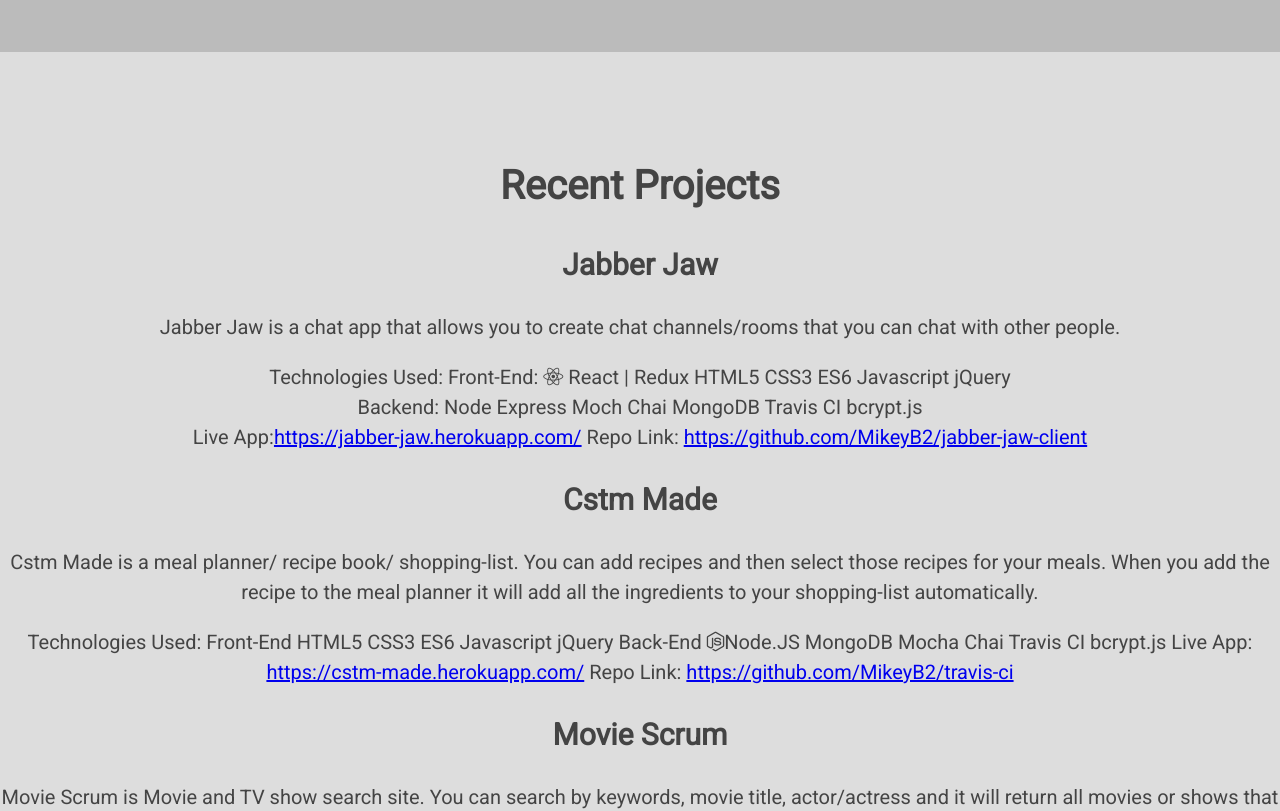
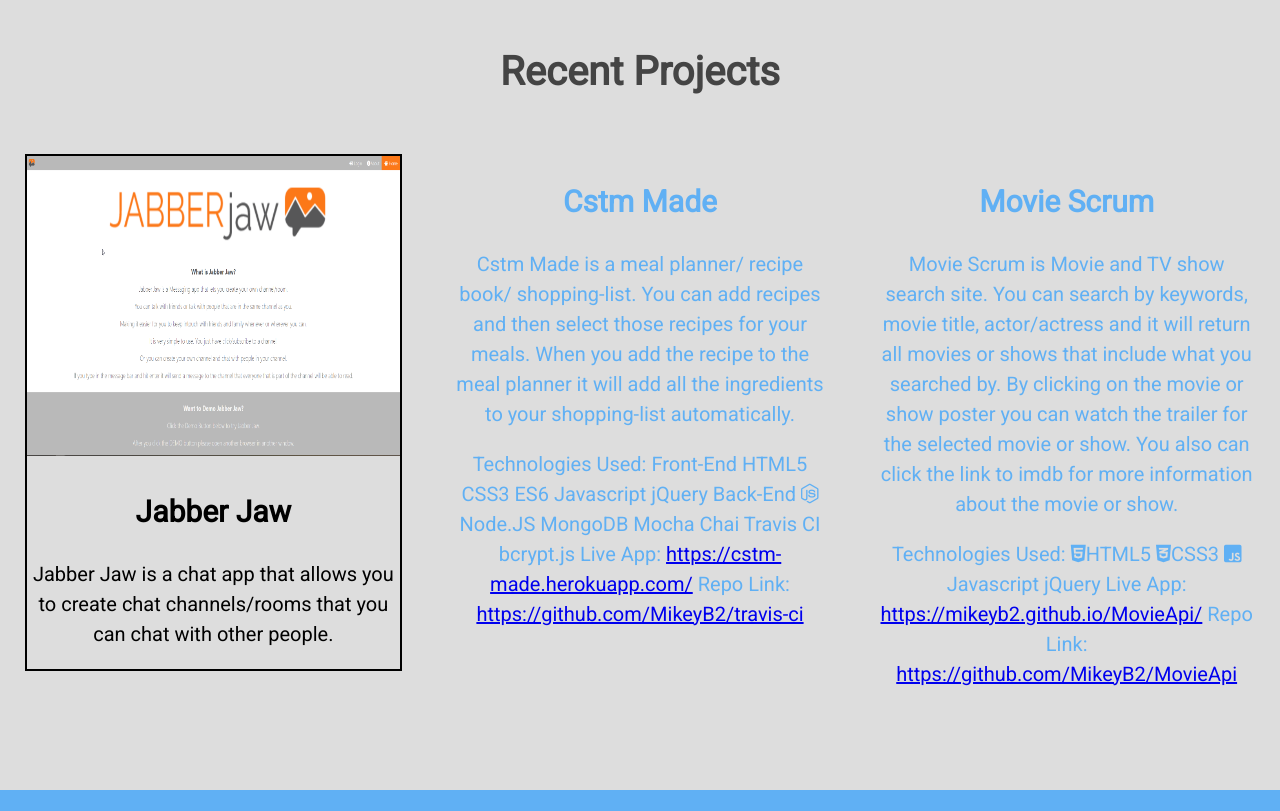
Before and after one commit to MikeyB2/portfolio, a plain HTML site: page index.html in a window 1280 px wide. Shown: the part 1040-1851 px from the top of the page. Drawn offline with nearby package versions, Linux system fonts and the light colour scheme.

Commit message:
color and cards

```diff
--- a/index.html
+++ b/index.html
@@ -26,9 +26,9 @@
         </div>
     </nav>
     <main role="main">
-        <header role="banner">
+        <header role="banner" class="developer">
             <h1>Full Stack Developer | Front-end Developer</h1>
-            <p>I write beautiful reusable code, and I love every minute of it.</p>
+            <p>I write beautiful reusable code and I love every minute of it.</p>
             <!-- <video playsinline autoplay muted loop poster="placeholder.jpg" id="bgvideo" width="x" height="y"></video> -->
             <!-- <img src="./image/algorithm.svg" /> need to edit size -->
         </header>
@@ -37,7 +37,7 @@
             <h1>Hero Image</h1>
         </section>
 
-        <section>
+        <section class="about">
             <h2>Hi! I'm Mike Bryant. It is great to meet you.</h2>
             <p>I was introduced to the world of web development over 5 years ago. Since that day I have not been able
                 to stop pushing myself to learn the most advanced and most practiced techniques to write the best code
@@ -46,44 +46,65 @@
 
         <section>
             <h1>Recent Projects</h1>
+            <div class="projects">
                 <div class="project1">
+                    <div class="flip-card">
+                        <div class="flip-card-inner">
+                            <div class="flip-card-front">
+                                <img src="./image/jabberJaw.png" alt="" style="width:100%;height:300px;">
+                                <div>
                                     <h2>Jabber Jaw</h2>
-                <div>
-                    <p>Jabber Jaw is a chat app that allows you to create chat channels/rooms that you can chat with
+                                    <p>Jabber Jaw is a chat app that allows you to create chat channels/rooms that you
+                                        can chat
+                                        with
                                         other
                                         people.</p>
                                 </div>
-                <div>
-                    Technologies Used:
-
-                    Front-End:
+                            </div>
+                            <div class="flip-card-back">
+                                <h2>Technologies Used:</h2>
+                                <div class="flip">
+                                    <ul class="front">
+                                        <h4>Front-End:</h4>
                                         <i class="fab fa-react"></i> React | Redux
-                    HTML5
-                    CSS3
-                    ES6
-                    Javascript
-                    jQuery
+                                        <li>HTML5</li>
+                                        <li>CSS3</li>
+                                        <li>ES6</li>
+                                        <li>Javascript</li>
+                                        <li>jQuery</li>
+                                    </ul>
+                                    <ul class="back">
+                                        <h4>Backend:</h4>
+                                        <li> Node</li>
+                                        <li> Express</li>
+                                        <li> Moch</li>
+                                        <li> Chai</li>
+                                        <li>MongoDB</li>
+                                        <li> Travis CI</li>
+                                        <li> bcrypt.js</li>
+                                    </ul>
                                 </div>
                                 <div>
-                    Backend:
-                    Node
-                    Express
-                    Moch
-                    Chai
-                    MongoDB
-                    Travis CI
-                    bcrypt.js
+                                    <p>Live App:
+                                        <a href="https://jabber-jaw.herokuapp.com/">https://jabber-jaw.herokuapp.com/</a>
+                                    </p>
+                                    <p>Repo Link:
+                                        <a href="https://github.com/MikeyB2/jabber-jaw-client">https://github.com/MikeyB2/jabber-jaw-client</a>
+                                    </p>
                                 </div>
-                Live App:<a href="https://jabber-jaw.herokuapp.com/">https://jabber-jaw.herokuapp.com/</a> Repo Link:
-                <a href="https://github.com/MikeyB2/jabber-jaw-client">https://github.com/MikeyB2/jabber-jaw-client</a>
+                            </div>
+                        </div>
+                    </div>
                 </div>
                 <div class="project2">
                     <h2>Cstm Made</h2>
 
 
-                <p>Cstm Made is a meal planner/ recipe book/ shopping-list. You can add recipes and then select those
+                    <p>Cstm Made is a meal planner/ recipe book/ shopping-list. You can add recipes and then select
+                        those
                         recipes for your meals.
-                    When you add the recipe to the meal planner it will add all the ingredients to your shopping-list
+                        When you add the recipe to the meal planner it will add all the ingredients to your
+                        shopping-list
                         automatically.</p>
 
                     Technologies Used: Front-End
@@ -102,16 +123,18 @@
                     Travis CI
                     bcrypt.js
 
-                Live App: <a href="https://cstm-made.herokuapp.com/">https://cstm-made.herokuapp.com/</a> Repo Link: <a
-                    href="https://github.com/MikeyB2/travis-ci">https://github.com/MikeyB2/travis-ci</a>
+                    Live App: <a href="https://cstm-made.herokuapp.com/">https://cstm-made.herokuapp.com/</a> Repo
+                    Link: <a href="https://github.com/MikeyB2/travis-ci">https://github.com/MikeyB2/travis-ci</a>
 
                 </div>
                 <div class="project3">
                     <h2>Movie Scrum</h2>
 
-                <p>Movie Scrum is Movie and TV show search site. You can search by keywords, movie title, actor/actress
+                    <p>Movie Scrum is Movie and TV show search site. You can search by keywords, movie title,
+                        actor/actress
                         and it will return all movies or shows that include what you searched by.
-                    By clicking on the movie or show poster you can watch the trailer for the selected movie or show.
+                        By clicking on the movie or show poster you can watch the trailer for the selected movie or
+                        show.
                         You
                         also can click the link to imdb for more information about the movie or show.</p>
                     <div>
@@ -126,9 +149,10 @@
                         Repo Link: <a href="https://github.com/MikeyB2/MovieApi">https://github.com/MikeyB2/MovieApi</a>
                     </div>
                 </div>
+            </div>
         </section>
 
-        <section>
+        <section class="skills">
             <div>Languages that I speak</div>
             <ul>
                 <li>React | Redux</li>
@@ -141,7 +165,7 @@
             </ul>
         </section>
 
-        <section>
+        <section class="contact">
             <h3>Interested in my abilities or want to work together?</h3>
             <p>I am always open to a chat and would love to speak to you about your ideas.</p>
             <span>modal form</span>
@@ -153,10 +177,8 @@
         <div><i class="fab fa-github"></i><i class="fab fa-twitter"></i><i class="fab fa-linkedin-in"></i><i class="fab fa-angellist"></i><i
                 class="fab fa-stack-overflow"></i></div>
         <div>Designed by me <i class="far fa-copyright"></i> twentynineteen</div>
-        <!-- <div>Icons made by <a href="https://www.flaticon.com/authors/becris" title="Becris">Becris</a> from <a href="https://www.flaticon.com/"
-                title="Flaticon">www.flaticon.com</a> is licensed by <a href="http://creativecommons.org/licenses/by/3.0/"
-                title="Creative Commons BY 3.0" target="_blank">CC 3.0 BY</a></div> -->
     </footer>
+    <script src="main.js"></script>
 </body>
 
 </html>
--- a/main.css
+++ b/main.css
@@ -10,15 +10,12 @@
     line-height: 1.5;
   }
 
-  a {
-
-
-  }
 
 
   footer {
     padding: 1% 0;
     background-color: #aaa;
+    width: 100%;
   }
 
   nav {
@@ -79,20 +76,78 @@
     background-color: #ddd;
   }
 
+  .developer {
+    height: 20%;
+  }
 
-  /* video#bgvideo {
-    position: fixed;
-    top: 50%;
-    left: 50%;
-    min-width: 100%;
-    min-height: 100%;
-    width: auto;
-    height: auto;
-    z-index: -100;
-    -ms-transform: translateX(-50%) translateY(-50%);
-    -moz-transform: translateX(-50%) translateY(-50%);
-    -webkit-transform: translateX(-50%) translateY(-50%);
-    transform: translateX(-50%) translateY(-50%);
-    background: url(placeholder.jpg) no-repeat;
-    background-size: cover;
-    } */
+  .about {
+    padding: 20px;
+    background-color: #60b0f4;
+  }
+
+  .projects {
+    display: flex;
+  }
+
+  .project1, .project2, .project3 {
+    margin: 15px;
+    padding: 10px;
+    width: 33%;
+    color: #60b0f4;
+  }
+
+  .project1:hover, .project2:hover, .project3:hover {
+  transform: scale(1.01);
+  }
+
+  li {
+    list-style: none;
+  }
+  .skills {
+    text-decoration: none;
+
+    background-color: #60b0f4;
+  }
+
+  .flip-card {
+    background-color: transparent;
+    width: 100%;
+    height: 200px;
+    perspective: 1000px; /* Remove this if you don't want the 3D effect */
+  }
+
+  .flip-card-inner {
+    position: relative;
+    width: 100%;
+    height: 100%;
+    text-align: center;
+    transition: transform 0.8s;
+    transform-style: preserve-3d;
+  }
+
+  .flip-card:hover .flip-card-inner {
+    transform: rotateY(180deg);
+  }
+
+  .flip-card-front, .flip-card-back {
+
+    border: solid black 2px;
+    position: absolute;
+    width: 100%;
+    backface-visibility: hidden;
+  }
+
+  .flip-card-front {
+    /* background-color: #bbb; */
+    color: black;
+  }
+
+  .flip-card-back {
+    background-color: #fff;
+    transform: rotateY(180deg);
+  }
+
+  .flip {
+    display: flex;
+    text-align: center;
+  }
```
Also changed, not shown: image/algorithm.svg (deleted), image/allGoodTravel.png (added), image/avataaars.svg (deleted), image/bright-bulb-close-up-459718.jpg (added), image/cell-phone-close-up-contemporary-905873.jpg (added), image/jabberJaw.png (added), image/movieScrum.png (added), main.js (added), 1 other file. Lines whose indentation alone changed are shown as unchanged.
